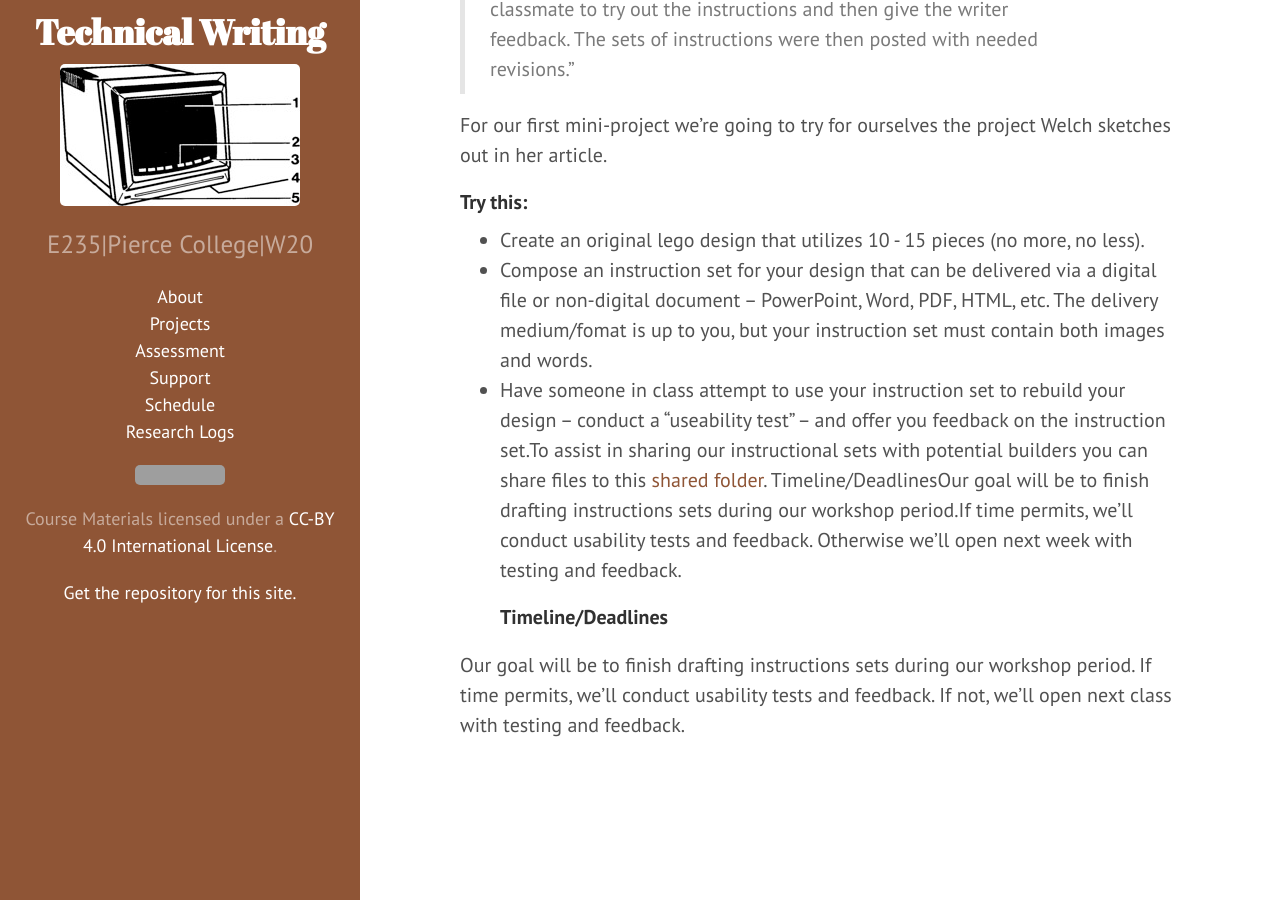
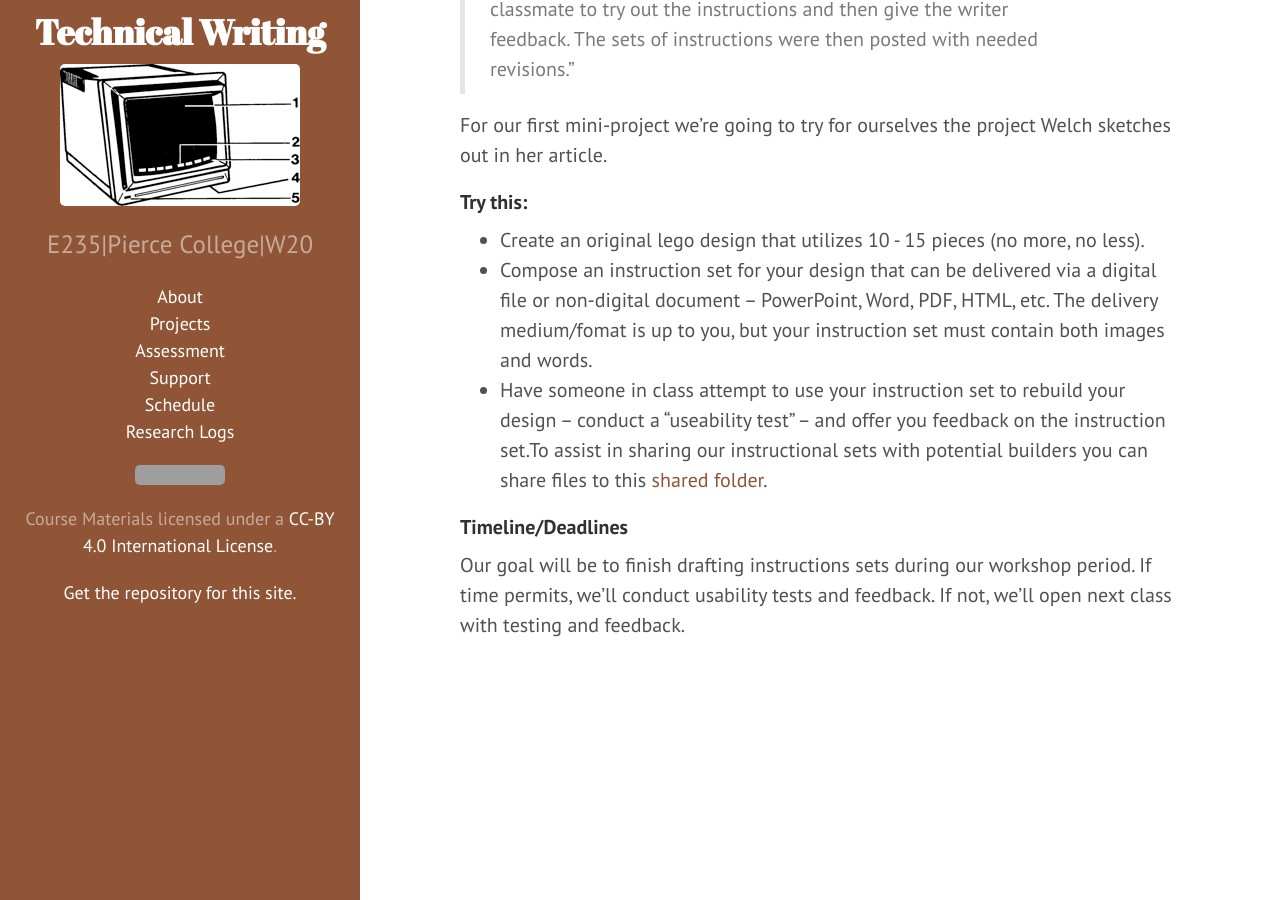
Before and after one commit to jloan/235v2, a Jekyll site: the page built from _posts/2020-06-01-lego-sets.md, in a window 1280 px wide and 900 px high, scrolled down 516 px. Built offline with Jekyll 4.4.1, drawn with Linux system fonts in a browser that asks for light colours; grey boxes are pictures that could not be loaded.

Commit message:
Update 2020-06-01-lego-sets.md

```diff
--- a/_posts/2020-06-01-lego-sets.md
+++ b/_posts/2020-06-01-lego-sets.md
@@ -16,7 +16,8 @@ For our first mini-project we're going to try for ourselves the project Welch sk
 
 * Create an original lego design that utilizes 10 - 15 pieces (no more, no less).
 * Compose an instruction set for your design that can be delivered via a digital file or non-digital document -- PowerPoint, Word, PDF, HTML, etc. The delivery medium/fomat is up to you, but your instruction set must contain both images and words.
-* Have someone in class attempt to use your instruction set to rebuild your design -- conduct a "useability test" -- and offer you feedback on the instruction set.To assist in sharing our instructional sets with potential builders you can share files to this [shared folder](https://drive.google.com/open?id=12Hm6uSx7oj8QlGunSE2xR-MP8GVWqTaO). Timeline/DeadlinesOur goal will be to finish drafting instructions sets during our workshop period.If time permits, we'll conduct usability tests and feedback. Otherwise we'll open next week with testing and feedback.
+* Have someone in class attempt to use your instruction set to rebuild your design -- conduct a "useability test" -- and offer you feedback on the instruction set.To assist in sharing our instructional sets with potential builders you can share files to this [shared folder](https://drive.google.com/open?id=12Hm6uSx7oj8QlGunSE2xR-MP8GVWqTaO).
+
 #### Timeline/Deadlines
 
 Our goal will be to finish drafting instructions sets during our workshop period. If time permits, we'll conduct usability tests and feedback. If not, we'll open next class with testing and feedback.
```
